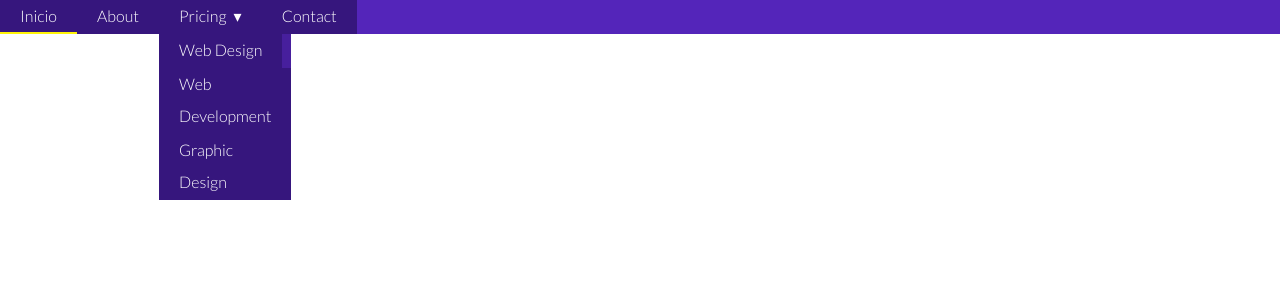
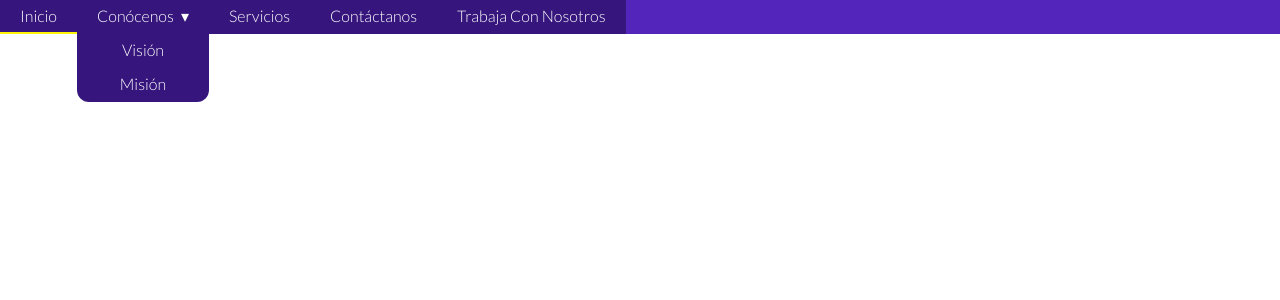
Before and after one commit to AlmondBro/serviiris, a React (Create React App) app: page / in a window 1280 px wide. Shown: the top 300 px of the page. Built offline with nearby package versions, Linux system fonts and the light colour scheme.

Commit message:
Haver dropdown on desktop be circular.

```diff
--- a/src/components/Header/NavigationBar/NavigationBar.js
+++ b/src/components/Header/NavigationBar/NavigationBar.js
@@ -64,46 +64,29 @@ const NavigationBar = (props) => {
                                     className="nav-li"
                                 >
                                     Inicio
-                            </NavLink>
+                                </NavLink>
                             </NavLi>
                             <NavLi>
-                                <NavLink href="#!">About</NavLink>
-                            </NavLi>
-                            {/* <NavLi>
-
-                            </NavLi> */}
-                            <NavLi>
-                                <NavLink href="#!">Pricing</NavLink>
+                                <NavLink href="#!">Conócenos</NavLink>
                                 {/* TODO: Fix this not lining up in width */}
                                 {/* <NavLink href="#!">Services</NavLink> */}
                                 <ul class="nav-dropdown">
                                     <NavLi>
-                                        <NavLink href="#!">Web Design</NavLink>
+                                        <NavLink href="#!">Visión</NavLink>
                                     </NavLi>
                                     <NavLi>
-                                        <NavLink href="#!">Web Development</NavLink>
-                                    </NavLi>
-                                    <NavLi>
-                                        <NavLink href="#!">Graphic Design</NavLink>
+                                        <NavLink href="#!">Misión</NavLink>
                                     </NavLi>
                                 </ul>
                             </NavLi>
-                            {/* <li>
-                                <a href="#!">Portfolio</a>
-                                <ul class="nav-dropdown">
-                                    <li>
-                                        <a href="#!">Web Design</a>
-                                        </li>
-                                        <li>
-                                        <a href="#!">Web Development</a>
-                                        </li>
-                                        <li>
-                                        <a href="#!">Graphic Design</a>
-                                    </li>
-                                </ul>
-                            </li> */}
                             <NavLi>
-                                <NavLink href="#!">Contact</NavLink>
+                                <NavLink href="#!">Servicios</NavLink>
+                            </NavLi>
+                            <NavLi>
+                                <NavLink href="#!">Contáctanos</NavLink>
+                            </NavLi>
+                            <NavLi>
+                                <NavLink href="#!">Trabaja Con Nosotros</NavLink>
                             </NavLi>
                         </NavUl>
                 </Nav>
--- a/src/components/Header/NavigationBar/NavigationBarStyledComponents.js
+++ b/src/components/Header/NavigationBar/NavigationBarStyledComponents.js
@@ -134,10 +134,22 @@ const NavLi = styled('li')`
         top: 34px;
         margin: 0;
         padding: 0;
-        background-color: #471f9d;
+
+        display: flex;
+        flex-direction: column;
+        justify-content: center;
+        align-items: center;
+        width: 100%;
+
+        background-color: #36167d;
+        border-bottom-left-radius: 12px;
+        border-bottom-right-radius: 12px;
+
         list-style: none;
         /* visibility: hidden; */
     }
+
+
 
     :hover ul{
         visibility: visible;
```
